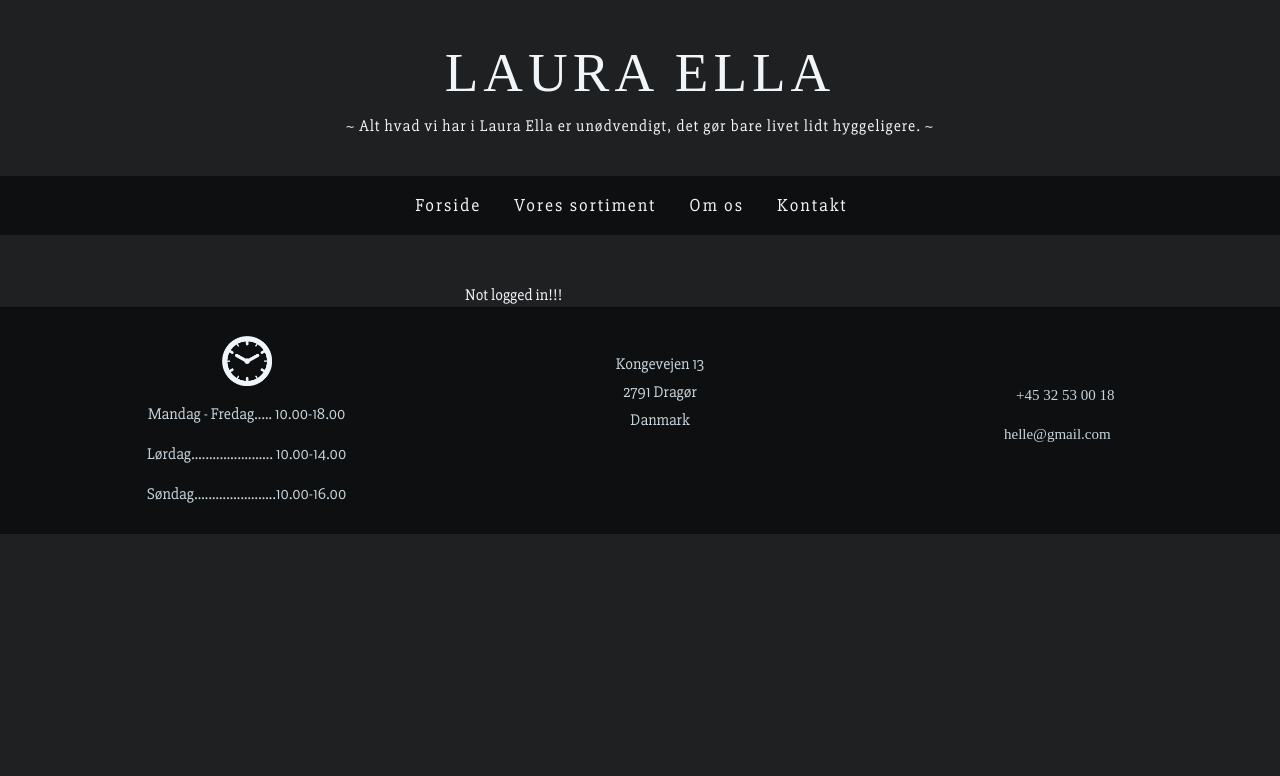
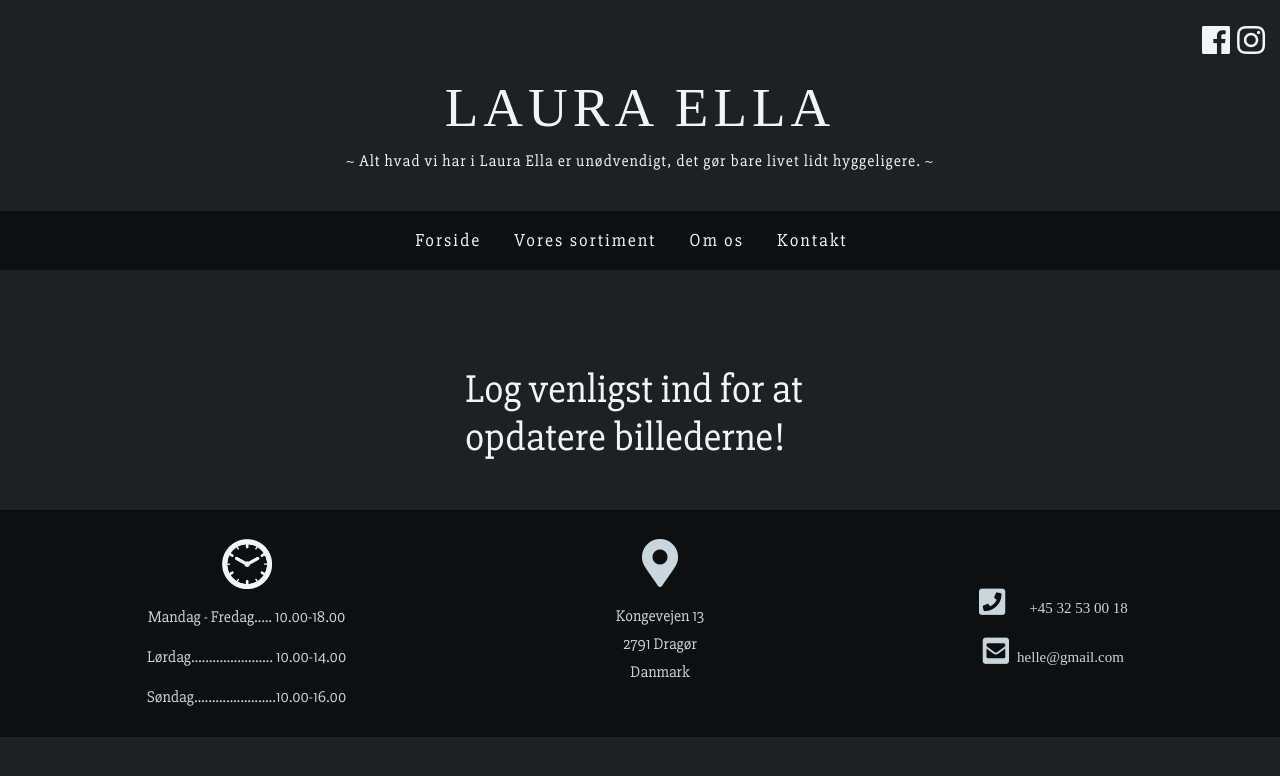
Before and after one commit to VictorBielski/Eksamensprojekt-Lauraella, a PHP site: page /formtest.php in a window 1280 px wide. Shown: the top 776 px of the page. Run offline with PHP 8.4, Linux system fonts and the light colour scheme; some libraries are stand-ins or nearby versions; some web fonts are replaced.

Commit message:
updated the form with new links

```diff
--- a/Layout/formtest.php
+++ b/Layout/formtest.php
@@ -9,7 +9,9 @@
         <!-- Bootstrap CSS -->
         <link rel="stylesheet" href="https://stackpath.bootstrapcdn.com/bootstrap/4.1.3/css/bootstrap.min.css" integrity="sha384-MCw98/SFnGE8fJT3GXwEOngsV7Zt27NXFoaoApmYm81iuXoPkFOJwJ8ERdknLPMO" crossorigin="anonymous">
         <!-- Material Design Bootstrap -->
-        <link href="https://cdnjs.cloudflare.com/ajax/libs/mdbootstrap/4.5.15/css/mdb.min.css" rel="stylesheet">
+        <link href="/Eksamensprojekt-Lauraella/Layout/Stylesheets/mdb/mdb.min.css" rel="stylesheet">
+        <!--Font awesome-->
+        <link rel="stylesheet" href="https://use.fontawesome.com/releases/v5.5.0/css/all.css" integrity="sha384-B4dIYHKNBt8Bc12p+WXckhzcICo0wtJAoU8YZTY5qE0Id1GSseTk6S+L3BlXeVIU" crossorigin="anonymous">
         <!-- Fonts -->
         <link href="https://fonts.googleapis.com/css?family=Shadows+Into+Light+Two" rel="stylesheet">
         <link href="https://fonts.googleapis.com/css?family=Slabo+27px" rel="stylesheet">
@@ -70,10 +72,10 @@
                 <button class="btn" type="submit" name="submit">UPLOAD</button>
             </div>
         </form>
- <?php } else { // if NOT logged in
+ <?php } else { ?>
 
-        echo 'Not logged in!!!';
- }
+        <h1 class="mt-5 mb-5">Log venligst ind for at opdatere billederne!</h1>
+ <?php }
  ?>
         </div>
     <!-- Row end -->
```
